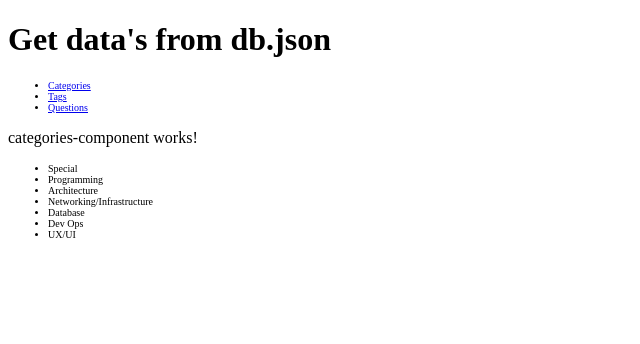
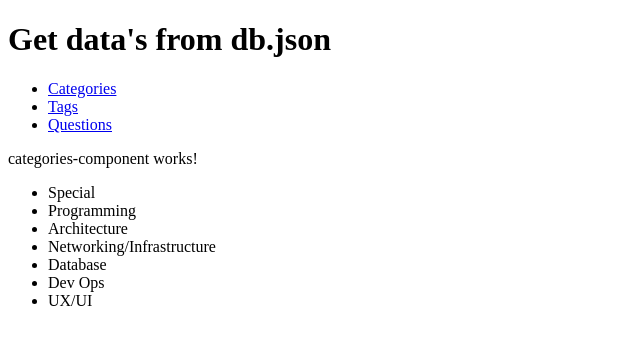
Before and after one commit to manijiggi1992/angular-workout, an Angular app: page /categories in a window 1280 px wide. Shown: the top 344 px of the page, without its empty margins (0-640 px from the left). Built offline with nearby package versions, Linux system fonts and the light colour scheme; data requests are answered from the project's data file.

Commit message:
Add files via upload

```diff
--- a/src/app/components/app/app.component.css
+++ b/src/app/components/app/app.component.css
@@ -1,3 +1,3 @@
 ul li{
-    font-size: 10px;
+    font-size: 16px;
 }
--- a/src/app/components/category/categories.component.css
+++ b/src/app/components/category/categories.component.css
@@ -1,3 +1,3 @@
 ul li{
-    font-size: 10px;
+    font-size: 16px;
 }
--- a/src/app/components/question/questions.component.css
+++ b/src/app/components/question/questions.component.css
@@ -1,5 +1,5 @@
 ul li{
-    font-size: 10px;
+    font-size: 16px;
 }
 .answer.correct span::before{
     content: '\2713';
--- a/src/app/components/question/questions.component.ts
+++ b/src/app/components/question/questions.component.ts
@@ -11,7 +11,7 @@ import { QuestionService } from '../../services'
 })
 export class QuestionsComponent implements OnInit {
 
-questions: Question[];
+  questions: Question[];
   sub: any;
 
   constructor(private questionService: QuestionService) {
--- a/src/app/components/tag/tags.component.css
+++ b/src/app/components/tag/tags.component.css
@@ -1,3 +1,3 @@
 ul li{
-    font-size: 10px;
+    font-size: 16px;
 }
--- a/src/app/components/tag/tags.component.ts
+++ b/src/app/components/tag/tags.component.ts
@@ -9,7 +9,7 @@ import {TagService} from '../../services'
   styleUrls: ['./tags.component.css']
 })
 export class TagsComponent implements OnInit, OnDestroy {
-  tags: string[];
+  tags: string;
   sub: any;
 
   constructor(private tagService: TagService) {
```
